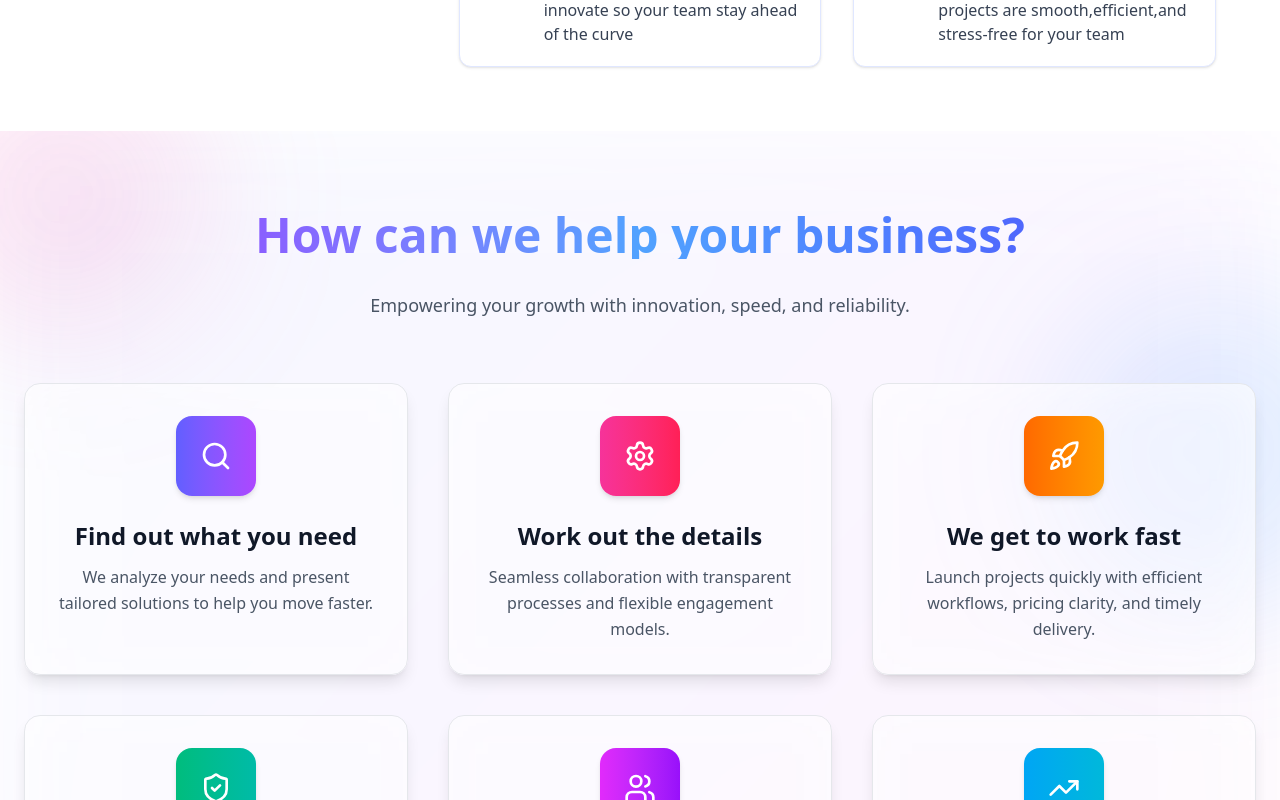
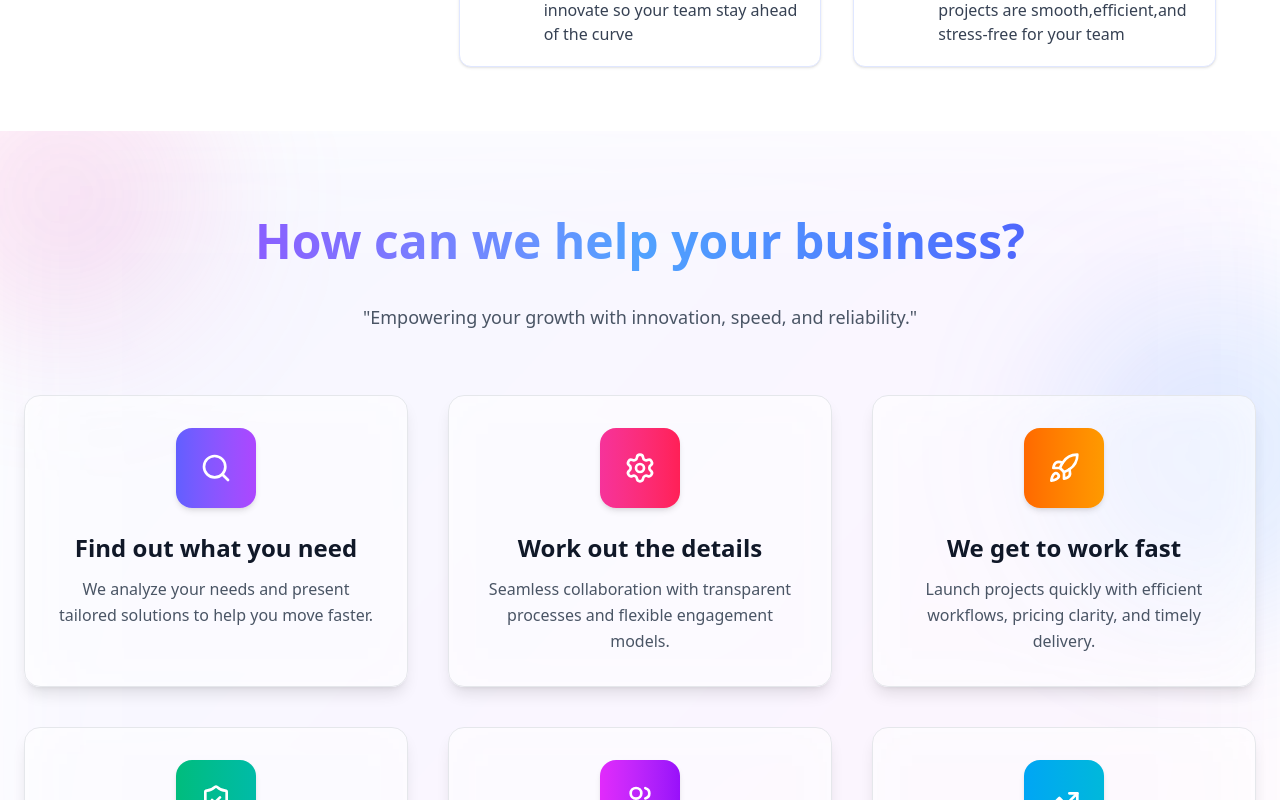
Before and after one commit to kanishka-commits/BizFlow, a React (Vite) app: page / in a window 1280 px wide. Shown: the part 1500-2300 px from the top of the page. Built offline with nearby package versions, Linux system fonts and the light colour scheme.

Commit message:
fixes minor errors

```diff
--- a/src/components/FeaturesSection.jsx
+++ b/src/components/FeaturesSection.jsx
@@ -82,7 +82,7 @@ const FeaturesSection = () => {
 
   return (
     <section
-      className={`relative max-w-7xl mx-auto px-6 py-20 overflow-hidden transition-colors duration-500 ${
+      className={`relative w-full px-6 py-20 overflow-hidden transition-colors duration-500 ${
         isDarkMode ? "text-gray-100" : "text-gray-900"
       }`}
     >
@@ -102,15 +102,16 @@ const FeaturesSection = () => {
         transition={{ duration: 0.8, ease: "easeOut" }}
         viewport={{ once: true }}
       >
-        <h2 className="text-4xl md:text-5xl font-extrabold bg-clip-text text-transparent bg-gradient-to-r from-purple-600 via-blue-400 to-indigo-600">
+        <h2 className="text-4xl md:text-5xl font-extrabold leading-tight bg-clip-text text-transparent bg-gradient-to-r from-purple-600 via-blue-400 to-indigo-600">
           How can we help your business?
         </h2>
+
         <p
           className={`mt-8 text-lg ${
             isDarkMode ? "text-gray-300/80" : "text-gray-600"
           }`}
         >
-          Empowering your growth with innovation, speed, and reliability.
+          "Empowering your growth with innovation, speed, and reliability."
         </p>
       </motion.div>
 
```
